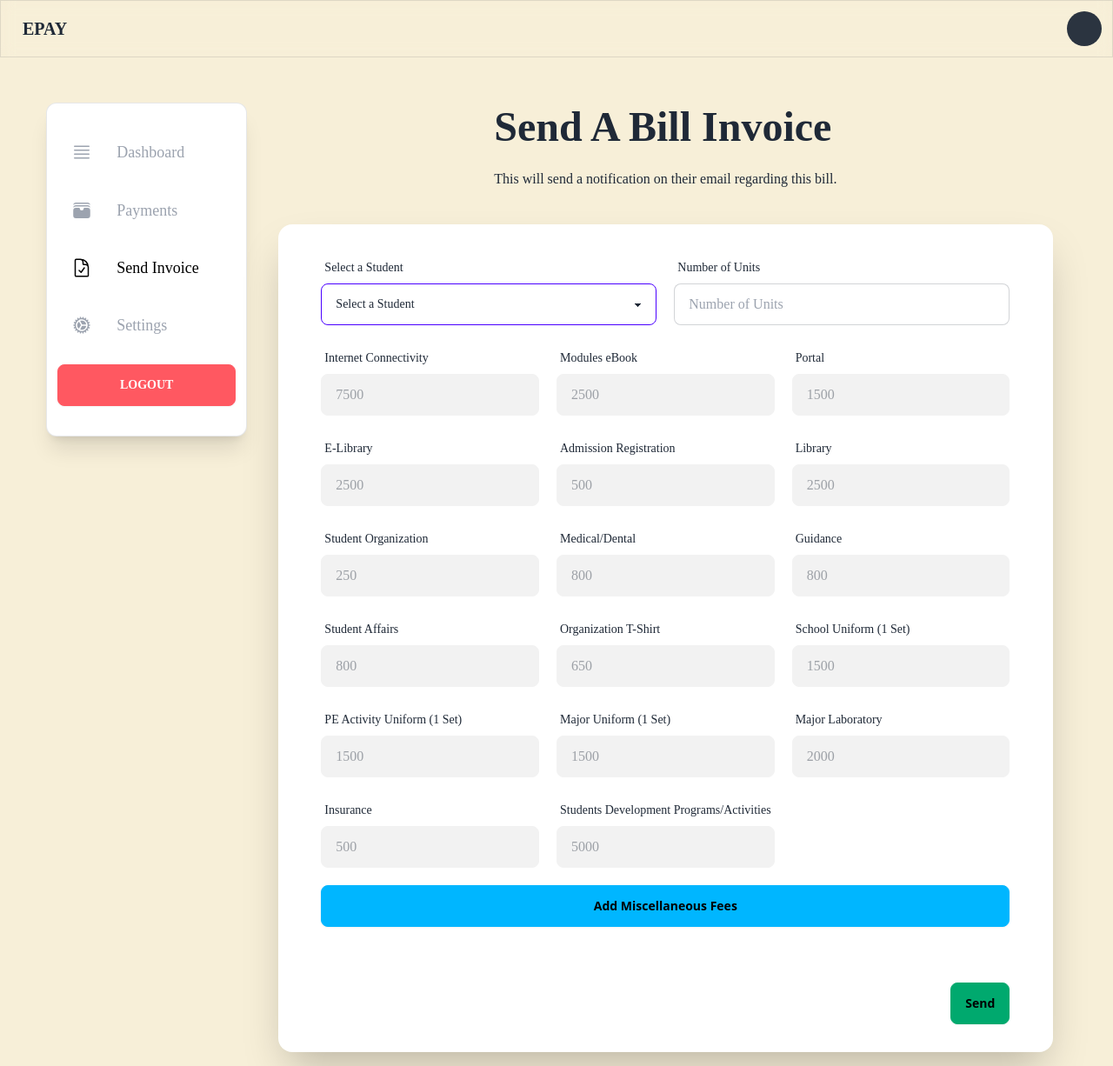
After one commit to Darsssiiieee/Finance-System-SVFC, a PHP site: page /api-svfc-send-feedback/app/admin/send_invoice.php in a window 1280 px wide. The commit adds this page. Shown: the whole page at 87% size. Run offline with PHP 8.4, Linux system fonts and the light colour scheme; the visitor is signed in with stand-in values (Sample User, id 1); some libraries are stand-ins or nearby versions; some web fonts are replaced.

Commit message:
Add 'Send Invoice' option to admin navbar

```diff
--- a/app/admin/components/admin_navbar.php
+++ b/app/admin/components/admin_navbar.php
@@ -12,6 +12,12 @@ function navbar($currentPage)
 			'label' => 'Payments', 'url' => './payments.php', 'icon' =>
 			'<svg xmlns="http://www.w3.org/2000/svg" fill="none" viewBox="0 0 24 24" stroke-width="1.5" stroke="currentColor" class="w-6 h-6">
 				<path stroke-linecap="round" stroke-linejoin="round" d="M2.25 18.75a60.07 60.07 0 0 1 15.797 2.101c.727.198 1.453-.342 1.453-1.096V18.75M3.75 4.5v.75A.75.75 0 0 1 3 6h-.75m0 0v-.375c0-.621.504-1.125 1.125-1.125H20.25M2.25 6v9m18-10.5v.75c0 .414.336.75.75.75h.75m-1.5-1.5h.375c.621 0 1.125.504 1.125 1.125v9.75c0 .621-.504 1.125-1.125 1.125h-.375m1.5-1.5H21a.75.75 0 0 0-.75.75v.75m0 0H3.75m0 0h-.375a1.125 1.125 0 0 1-1.125-1.125V15m1.5 1.5v-.75A.75.75 0 0 0 3 15h-.75M15 10.5a3 3 0 1 1-6 0 3 3 0 0 1 6 0Zm3 0h.008v.008H18V10.5Zm-12 0h.008v.008H6V10.5Z" />
+			</svg>'
+		],
+		[
+			'label' => 'Send Invoice', 'url' => './send_invoice.php', 'icon' =>
+			'<svg xmlns="http://www.w3.org/2000/svg" fill="none" viewBox="0 0 24 24" stroke-width="1.5" stroke="currentColor" class="w-6 h-6">
+				<path stroke-linecap="round" stroke-linejoin="round" d="M10.125 2.25h-4.5c-.621 0-1.125.504-1.125 1.125v17.25c0 .621.504 1.125 1.125 1.125h12.75c.621 0 1.125-.504 1.125-1.125v-9M10.125 2.25h.375a9 9 0 0 1 9 9v.375M10.125 2.25A3.375 3.375 0 0 1 13.5 5.625v1.5c0 .621.504 1.125 1.125 1.125h1.5a3.375 3.375 0 0 1 3.375 3.375M9 15l2.25 2.25L15 12" />
 			</svg>'
 		],
 		[
--- a/app/admin/components/admin_navbar_large.php
+++ b/app/admin/components/admin_navbar_large.php
@@ -12,6 +12,12 @@ function navbarLargeScreen($currentLink)
       'label' => 'Payments', 'url' => './payments.php', 'icon' =>
       '<svg xmlns="http://www.w3.org/2000/svg" viewBox="0 0 24 24" fill="currentColor" class="w-6 h-6">
         <path d="M2.273 5.625A4.483 4.483 0 0 1 5.25 4.5h13.5c1.141 0 2.183.425 2.977 1.125A3 3 0 0 0 18.75 3H5.25a3 3 0 0 0-2.977 2.625ZM2.273 8.625A4.483 4.483 0 0 1 5.25 7.5h13.5c1.141 0 2.183.425 2.977 1.125A3 3 0 0 0 18.75 6H5.25a3 3 0 0 0-2.977 2.625ZM5.25 9a3 3 0 0 0-3 3v6a3 3 0 0 0 3 3h13.5a3 3 0 0 0 3-3v-6a3 3 0 0 0-3-3H15a.75.75 0 0 0-.75.75 2.25 2.25 0 0 1-4.5 0A.75.75 0 0 0 9 9H5.25Z" />
+      </svg>'
+    ],
+    [
+      'label' => 'Send Invoice', 'url' => './send_invoice.php', 'icon' =>
+      '<svg xmlns="http://www.w3.org/2000/svg" fill="none" viewBox="0 0 24 24" stroke-width="1.5" stroke="currentColor" class="w-6 h-6">
+        <path stroke-linecap="round" stroke-linejoin="round" d="M10.125 2.25h-4.5c-.621 0-1.125.504-1.125 1.125v17.25c0 .621.504 1.125 1.125 1.125h12.75c.621 0 1.125-.504 1.125-1.125v-9M10.125 2.25h.375a9 9 0 0 1 9 9v.375M10.125 2.25A3.375 3.375 0 0 1 13.5 5.625v1.5c0 .621.504 1.125 1.125 1.125h1.5a3.375 3.375 0 0 1 3.375 3.375M9 15l2.25 2.25L15 12" />
       </svg>'
     ],
     [
--- a/app/admin/dashboard.php
+++ b/app/admin/dashboard.php
@@ -146,7 +146,7 @@ $conn->close();
   navbar($currentPage);
   ?>
 
-  <main class="w-11/12 xl:w-10/12 h-full flex mt-10 flex-row justify-center gap-5">
+  <main class="w-11/12 xl:w-10/12 h-full max-w-screen-2xl flex mt-10 flex-row justify-center gap-5">
     <?php
     include './components/admin_navbar_large.php';
     navbarLargeScreen($currentPage);
--- /dev/null
+++ b/app/admin/send_invoice.php
@@ -0,0 +1,214 @@
+<?php
+session_start();
+if (!isset($_SESSION['admin_number'])) {
+  header('location:login.php');
+  exit();
+}
+include './../utils/databaseConnection.php';
+?>
+
+<!DOCTYPE html>
+<html lang="en">
+
+<head>
+  <meta charset="UTF-8">
+  <meta name="viewport" content="width=device-width, initial-scale=1.0">
+  <title>EPAY | Send Invoice</title>
+  <script src="https://cdn.tailwindcss.com"></script>
+  <link href="https://cdn.jsdelivr.net/npm/daisyui@4.7.2/dist/full.min.css" rel="stylesheet" type="text/css" />
+  <link rel="icon" type="image/x-icon" href="./../../res/images/logo.ico">
+  <script src="https://cdnjs.cloudflare.com/ajax/libs/jquery/3.7.1/jquery.min.js" integrity="sha512-v2CJ7UaYy4JwqLDIrZUI/4hqeoQieOmAZNXBeQyjo21dadnwR+8ZaIJVT8EE2iyI61OV8e6M8PP2/4hpQINQ/g==" crossorigin="anonymous" referrerpolicy="no-referrer"></script>
+  <style>
+    @font-face {
+      font-family: 'San Francisco Rounded Bold';
+      src: url('./../../font/SF-Pro-Rounded-Bold.otf');
+    }
+
+    @font-face {
+      font-family: 'San Francisco Rounded Heavy';
+      src: url('./../../font/SF-Pro-Rounded-Heavy.otf');
+    }
+
+    @font-face {
+      font-family: 'San Francisco Rounded Medium';
+      src: url('./../../font/SF-Pro-Rounded-Medium.otf');
+    }
+
+    @font-face {
+      font-family: 'San Francisco Rounded Regular';
+      src: url('./../../font/SF-Pro-Rounded-Regular.otf');
+    }
+
+    h1,
+    h2,
+    h3,
+    h4,
+    h5,
+    h6,
+    p,
+    a,
+    li,
+    button,
+    label,
+    input,
+    select,
+    option,
+    textarea {
+      font-family: 'San Francisco Rounded Regular';
+    }
+
+    .nav-link {
+      font-family: 'San Francisco Rounded Heavy';
+    }
+
+    input::-webkit-outer-spin-button,
+    input::-webkit-inner-spin-button {
+      -webkit-appearance: none;
+      margin: 0;
+    }
+
+    /* Firefox */
+    input[type=number] {
+      -moz-appearance: textfield;
+      appearance: textfield;
+    }
+  </style>
+</head>
+
+<body class="bg-[#F7EFD8] flex flex-col justify-center items-center">
+  <div class="toast hidden toast-end">
+    <div class="alert alert-info">
+      <span>New mail arrived.</span>
+    </div>
+    <div class="alert alert-success">
+      <span>Message sent successfully.</span>
+    </div>
+    <div class="alert alert-error">
+      <span>Message sent successfully.</span>
+    </div>
+  </div>
+
+  <?php
+  include './components/admin_navbar.php';
+  $currentPage = './' . basename(__FILE__);
+  navbar($currentPage);
+  ?>
+
+  <main class="w-11/12 max-w-screen-2xl h-full flex mt-10 flex-row justify-between gap-5">
+    <?php
+    include './components/admin_navbar_large.php';
+    navbarLargeScreen($currentPage);
+    ?>
+    <section class="flex flex-col gap-5 justify-center items-center w-full lg:items-start lg:grid lg:grid-cols-1 lg:gap-2">
+      <div class="hero min-h-screen">
+        <div class="hero-content flex-col w-full">
+          <div class="text-center lg:text-left">
+            <h1 class="text-5xl font-bold">Send A Bill Invoice</h1>
+            <p class="py-6">This will send a notification on their email regarding this bill.</p>
+          </div>
+
+          <div class="card shrink-0 w-full max-w-7xl shadow-2xl bg-base-100">
+            <form class="card-body w-full grid place-content-center gap-5">
+              <div class="w-full flex flex-col md:flex-row justify-around gap-5 items-center">
+                <label class="form-control w-full max-w-full">
+                  <div class="label">
+                    <span class="label-text">Select a Student</span>
+                  </div>
+                  <select id="student_id" class="select select-primary w-full">
+                    <option disabled selected>Select a Student</option>
+                    <?php
+                    $query = "CALL get_student_profiles()";
+                    $result = $conn->query($query);
+
+                    while ($row = mysqli_fetch_assoc($result)) {
+                      echo "<option value='" . $row['student_id'] . "'>" . $row['user_number'] . ': ' . $row['firstname'] . ' ' . $row['middlename'] . ' ' . $row['lastname'] . "</option>";
+                    }
+                    ?>
+                  </select>
+                </label>
+
+                <label class="form-control w-full max-w-full">
+                  <div class="label">
+                    <span class="label-text">Number of Units</span>
+                  </div>
+                  <input type="number" placeholder="Number of Units" class="input input-bordered w-full" />
+                </label>
+              </div>
+              <div class="grid grid-cols-1 md:grid-cols-2 lg:grid-cols-3 gap-5">
+                <?php
+                $billItems = [
+                  ['label' => 'Internet Connectivity', 'name' => 'internet_connectivity', 'value' => 7500],
+                  ['label' => 'Modules eBook', 'name' => 'modules_ebook', 'value' => 2500],
+                  ['label' => 'Portal', 'name' => 'portal', 'value' => 1500],
+                  ['label' => 'E-Library', 'name' => 'e_library', 'value' => 2500],
+                  ['label' => 'Admission Registration', 'name' => 'admission_registration', 'value' => 500],
+                  ['label' => 'Library', 'name' => 'library', 'value' => 2500],
+                  ['label' => 'Student Organization', 'name' => 'student_org', 'value' => 250],
+                  ['label' => 'Medical/Dental', 'name' => 'medical_dental', 'value' => 800],
+                  ['label' => 'Guidance', 'name' => 'guidance', 'value' => 800],
+                  ['label' => 'Student Affairs', 'name' => 'student_affairs', 'value' => 800],
+                  ['label' => 'Organization T-Shirt', 'name' => 'org_t_shirt', 'value' => 650],
+                  ['label' => 'School Uniform (1 Set)', 'name' => 'school_uniform_1_set', 'value' => 1500],
+                  ['label' => 'PE Activity Uniform (1 Set)', 'name' => 'pe_activity_uniform_1_set', 'value' => 1500],
+                  ['label' => 'Major Uniform (1 Set)', 'name' => 'major_uniform_1_set', 'value' => 1500],
+                  ['label' => 'Major Laboratory', 'name' => 'major_laboratory', 'value' => 2000],
+                  ['label' => 'Insurance', 'name' => 'insurance', 'value' => 500],
+                  ['label' => 'Students Development Programs/Activities', 'name' => 'students_development_programs_activities', 'value' => 5000]
+                ];
+
+                foreach ($billItems as $item) {
+                  $itemLabel = $item['label'];
+                  $itemName = $item['name'];
+                  $itemPrice = $item['value'];
+                  echo '<label class="form-control w-full max-w-xs">';
+                  echo '<div class="label">';
+                  echo '<span class="label-text">' . $itemLabel . '</span>';
+                  echo '</div>';
+                  echo '<input type="text" placeholder="' . $itemLabel . '" class="input input-bordered w-full max-w-xs" disabled name="' . $itemName . '" id="' . $itemName . '" value="' . $itemPrice . '" />';
+                  echo '</label>';
+                }
+                ?>
+              </div>
+
+              <button id="add_misc" class="btn btn-info" type="button">Add Miscellaneous Fees</button>
+
+              <div id="misc_fees" class="grid grid-cols-1 md:grid-cols-2 lg:grid-cols-3 gap-5">
+
+              </div>
+              <div class="form-control flex items-end mt-6">
+                <button class="max-w-xs btn btn-success">Send</button>
+              </div>
+            </form>
+          </div>
+        </div>
+      </div>
+    </section>
+  </main>
+  <script>
+    $(document).ready(function() {
+      $('#add_misc').click(function() {
+        $('#misc_fees').append('<div class="misc-fee border-2 rounded-xl p-5">' +
+          '<label class="form-control w-full max-w-xs">' +
+          '<div class="label">' +
+          '<span class="label-text">Miscellaneous Fee</span>' +
+          '</div>' +
+          '<input type="number" placeholder="Miscellaneous Fee" class="input input-bordered w-full max-w-xs" required />' +
+          '</label>' +
+          '<label class="form-control w-full max-w-xs">' +
+          '<div class="label">' +
+          '<span class="label-text">Remarks</span>' +
+          '</div>' +
+          '<input type="text" placeholder="Remarks" class="input input-bordered w-full max-w-xs" required />' +
+          '</label>' +
+          '<button class="btn btn-error mt-5 delete-misc-fee">Delete</button>' +
+          '</div>');
+
+        $('.delete-misc-fee').click(function() {
+          $(this).parent('.misc-fee').remove();
+        });
+      });
+    });
+  </script>
+</body>
+
+</html>
--- a/app/admin/settings.php
+++ b/app/admin/settings.php
@@ -2,10 +2,8 @@
 session_start();
 if (!isset($_SESSION['admin_number'])) {
   header('location:login.php');
+  exit();
 }
-$admin_settings_url = '/finance-system-svfc/app/admin/settings.php';
-$current_url = $_SERVER['REQUEST_URI'];
-$is_admin_settings_page = ($current_url === $admin_settings_url);
 ?>
 
 <!DOCTYPE html>
```
Also changed, not shown: sql/create_schema.sql (+11 -0 lines).
